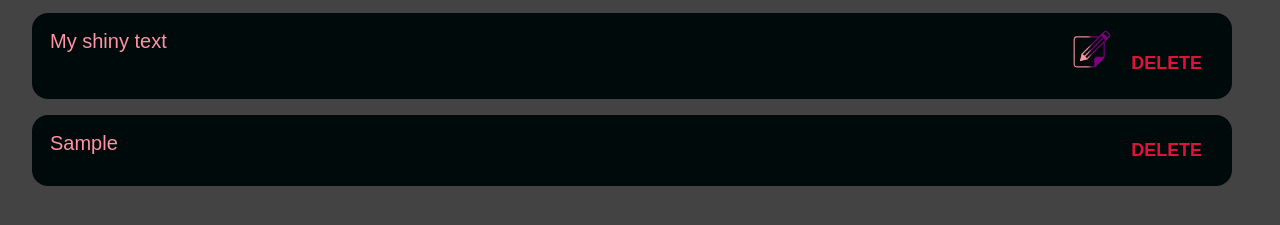
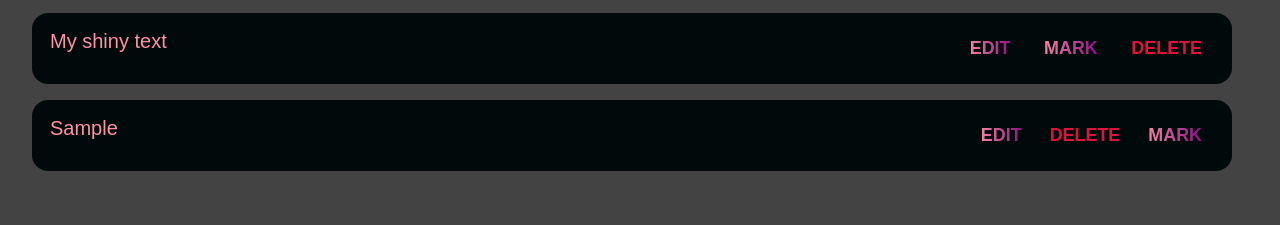
Before and after one commit to Mbaemmanuel/Mbaemmanuel.github.io, a plain HTML site: page todo_list/index.html in a window 1280 px wide. Both pictures are taken after typing "Sample" into the empty fields and a click on the input "at_task". Shown: the part 249-474 px from the top of the page. Drawn offline with Linux system fonts and the light colour scheme.

Commit message:
my todo_list software

```diff
--- a/todo_list/index.html
+++ b/todo_list/index.html
@@ -25,12 +25,14 @@
         <div id="task">
           <div class="task">
             <div class="content">
-              <input type="text" class="text" value="My shiny text" />
+              <input type="text" class="text" value="My shiny text"  readonly/>
             </div>
 
             <div class="action">
-              <img class="edit" src="image/edit.png" alt="" width="40px">
+              <button class="edit">Edit</button>
+              <button class="line">Mark</button>
               <button class="delete">Delete</button>
+
             </div>
           </div>
         </div>
--- a/todo_list/java.js
+++ b/todo_list/java.js
@@ -27,15 +27,20 @@
 
     const task_action_el = document.createElement('div')
     task_action_el.classList.add('action');
-    const task_edit_el = document.createElement('img');
+    const task_edit_el = document.createElement('button');
     task_edit_el.classList.add('edit')
-    task_edit_el.innerHTML = "";
+    task_edit_el.innerHTML = "edit";
+
+    const task_mark_el = document.createElement('button');
+    task_mark_el.classList.add('line')
+    task_mark_el.innerHTML = "mark"
 
     const task_delete_el = document.createElement('button');
     task_delete_el.classList.add('delete');
     task_delete_el.innerHTML = "delete";
     task_action_el.appendChild(task_edit_el)
      task_action_el.appendChild(task_delete_el)
+     task_action_el.appendChild(task_mark_el)
 
     task_el.appendChild(task_action_el);
 
@@ -51,11 +56,17 @@
     task_edit_el.innerText = 'save';
     }
     else{
-    task_input_el.setAttribute("readonly")
+    task_input_el.setAttribute("readonly","readonly")
     task_input_el.innerText = "edit"
     }
 
   } )
+
+  task_mark_el.addEventListener('click,', () => {
+if(input.contains('text') == 'mark'){
+  document.getElementById('new_taskinput').style.textDecoration = 'line-through';
+}
+  })
 
   task_delete_el.addEventListener('click', () => {
      list_el.removeChild(task_el)
--- a/todo_list/todo.css
+++ b/todo_list/todo.css
@@ -41,6 +41,21 @@ input,button{
     color: lightgrey;
     font-size: 1.25rem;
 
+}
+.line.completed{
+    text-decoration: line-through;
+    color: rgb(197, 187, 187);
+}
+.line{
+    text-decoration: line-through;
+    color: rgb(253, 147, 165);
+    font-size: 1.25rem;
+    font-weight: 700;
+    background-image: linear-gradient(to right, rgb(253, 147, 165),purple);
+    -webkit-background-clip: text;
+    -webkit-text-fill-color: transparent;
+    cursor: pointer;
+    transition: 0.4s;
 }
 #new_tasksubmit{
     color: rgb(253, 147, 165);
@@ -124,3 +139,18 @@ transition: 0.4s;
 .content{
     flex: 1 1 0%;
 }
+/* .clear{
+    border: 1px solid purple;
+    background-color: purple;
+    color:rgb(253, 147, 165) ;
+    width: 8%;
+    height: 50px;
+    position: relative;
+    left: 400px;
+    border-radius: 5px;
+    flex: 1 1 0%;
+    padding: 1rem;
+    margin-right: 1rem;
+
+
+} */
```
